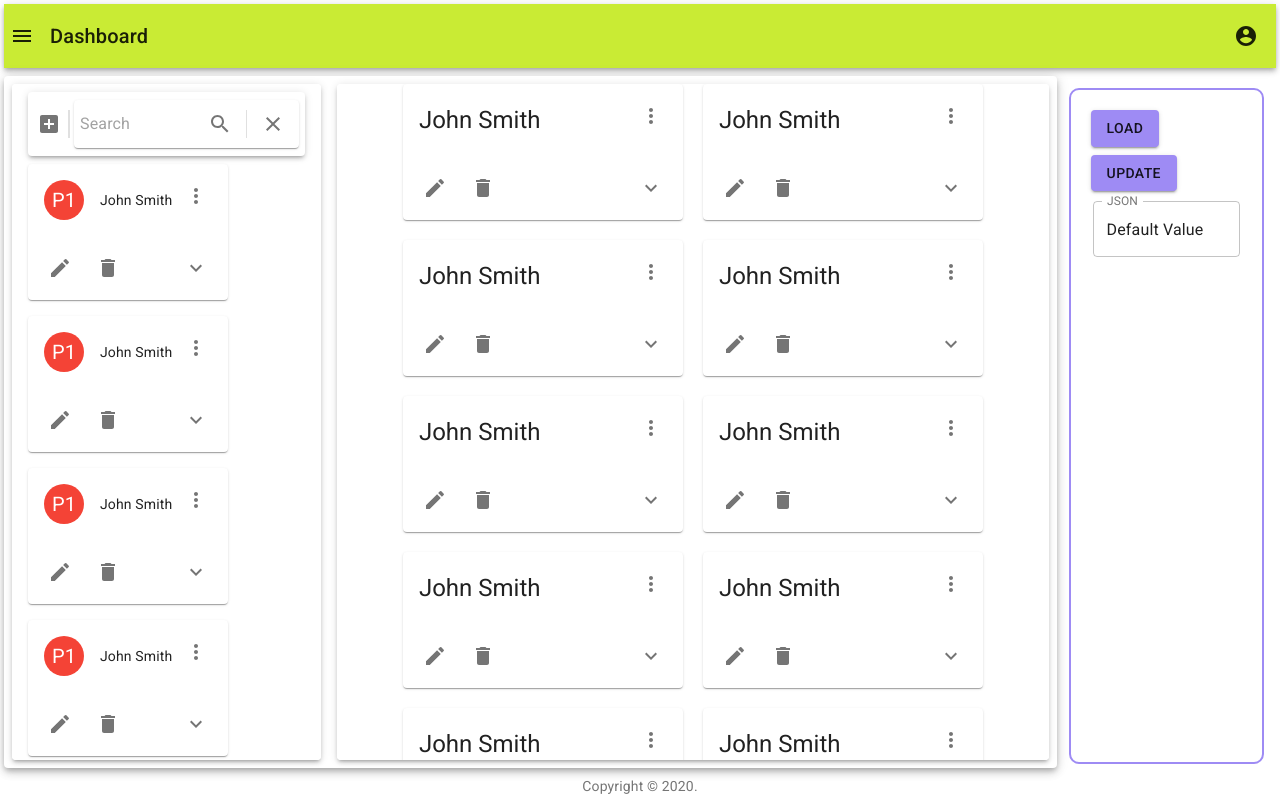
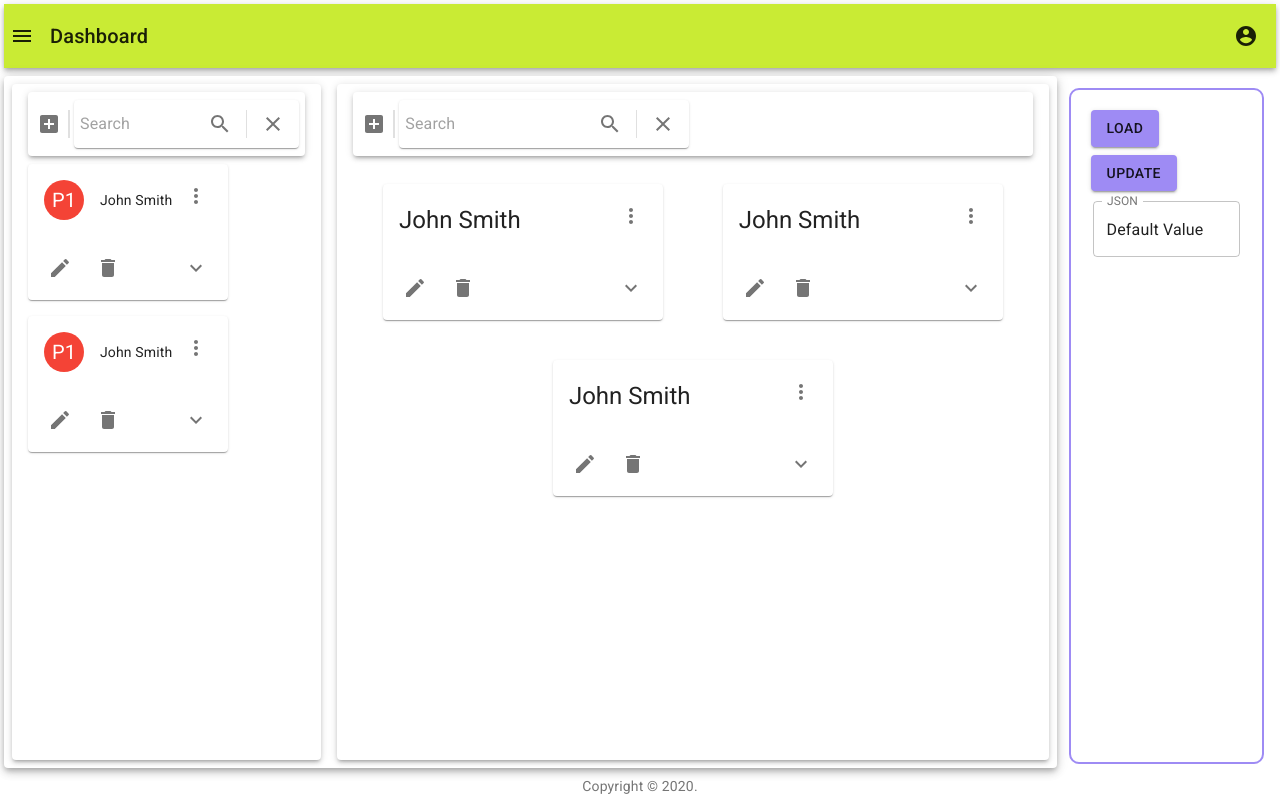
Before and after one commit to magak/reactappbuild, a React (Create React App) app in the folder iridaclientapp/: page / in a window 1280 px wide. Built offline with nearby package versions, Linux system fonts and the light colour scheme; the HTML template or start-up script is replaced by a standard one.

Commit message:
Teams list layout improving

```diff
--- a/iridaclientapp/src/core/components/Dashboard.tsx
+++ b/iridaclientapp/src/core/components/Dashboard.tsx
@@ -17,11 +17,13 @@ const useStyles = makeStyles((theme: Theme) =>
     },
     playersPaper: {
       height: '100%',
+      width: '100%',
       position: 'absolute',
       overflow: 'auto'
     },
     teamsPaper: {
       height: '100%',
+      width: '100%',
       position: 'absolute',
       overflow: 'auto'
     },
--- a/iridaclientapp/src/core/components/PlayersList.tsx
+++ b/iridaclientapp/src/core/components/PlayersList.tsx
@@ -55,7 +55,7 @@ export default function PlayersList() {
             <ListItem>
                 <PlayerCard/>
             </ListItem>
-            <ListItem>
+            {/* <ListItem>
                 <PlayerCard/>
             </ListItem>
             <ListItem>
@@ -66,7 +66,7 @@ export default function PlayersList() {
             </ListItem>
             <ListItem>
                 <PlayerCard/>
-            </ListItem>
+            </ListItem> */}
         </List>
     );
 }
--- a/iridaclientapp/src/core/components/TeamCard.tsx
+++ b/iridaclientapp/src/core/components/TeamCard.tsx
@@ -19,7 +19,8 @@ const useStyles = makeStyles((theme: Theme) =>
   createStyles({
     root: {
       maxWidth: 465,
-      minWidth: 280
+      minWidth: 280,
+      marging: theme.spacing(4)
     },
     // media: {
     //   height: 0,
--- a/iridaclientapp/src/core/components/TeamsList.tsx
+++ b/iridaclientapp/src/core/components/TeamsList.tsx
@@ -1,13 +1,17 @@
 import React from 'react';
 import { makeStyles, createStyles, Theme } from '@material-ui/core/styles';
+import { Divider, List, ListItem, ListSubheader, Toolbar, Tooltip } from '@material-ui/core';
 import Grid, { GridSpacing } from '@material-ui/core/Grid';
 import FormLabel from '@material-ui/core/FormLabel';
 import FormControlLabel from '@material-ui/core/FormControlLabel';
 import RadioGroup from '@material-ui/core/RadioGroup';
 import Radio from '@material-ui/core/Radio';
 import Paper from '@material-ui/core/Paper';
+import IconButton from '@material-ui/core/IconButton';
+import AddBoxIcon from '@material-ui/icons/AddBox';
 
 import TeamCard from './TeamCard';
+import SearchTextBox from './SearchTextBox';
 
 const useStyles = makeStyles((theme: Theme) =>
   createStyles({
@@ -21,6 +25,14 @@ const useStyles = makeStyles((theme: Theme) =>
     control: {
       padding: theme.spacing(2),
     },
+    gridItem: {
+      margin: '20px 4px',
+    },
+    divider: {
+      height: 28,
+      margin: 4,
+      width: '2px'
+    },
   }),
 );
 
@@ -28,17 +40,34 @@ export default function SpacingGrid() {
   const classes = useStyles();
 
   return (
-    <Grid container className={classes.root} spacing={2}>
-      <Grid item xs={12}>
-        <Grid container justify="center" spacing={10}>
-          {[0, 1, 2, 3, 4 , 5, 6, 7, 8, 9, 10].map((value) => (
-            <Grid key={value} item>
-              {/* <Paper className={classes.paper} /> */}
-              <TeamCard/>
-            </Grid>
-          ))}
-        </Grid>
-      </Grid>
-    </Grid>
+    //<Grid container className={classes.root} spacing={2}>
+      //<Grid item xs={12}>
+      <List>
+        <ListSubheader>
+                <Paper elevation={3}>
+                    <Toolbar>
+                        <Tooltip title="Add" aria-label="menu">
+                            <IconButton size="small">
+                                <AddBoxIcon />
+                            </IconButton>
+                        </Tooltip>
+                        <Divider className={classes.divider} orientation="vertical" />
+                        <SearchTextBox/>
+                    </Toolbar>
+                </Paper>
+        </ListSubheader>
+        <ListItem>
+          <Grid container justify="space-around" >
+            {[0, 1, 2].map((value) => (
+              <Grid className={classes.gridItem} key={value} item>
+                {/* <Paper className={classes.paper} /> */}
+                <TeamCard/>
+              </Grid>
+            ))}
+          </Grid>
+        </ListItem>
+      </List>
+      //</Grid>
+    //</Grid>
   );
 }
```
